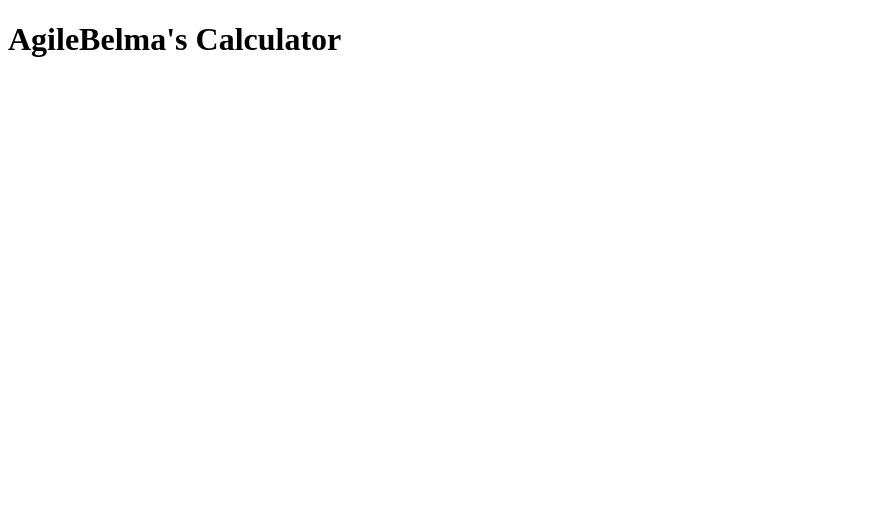
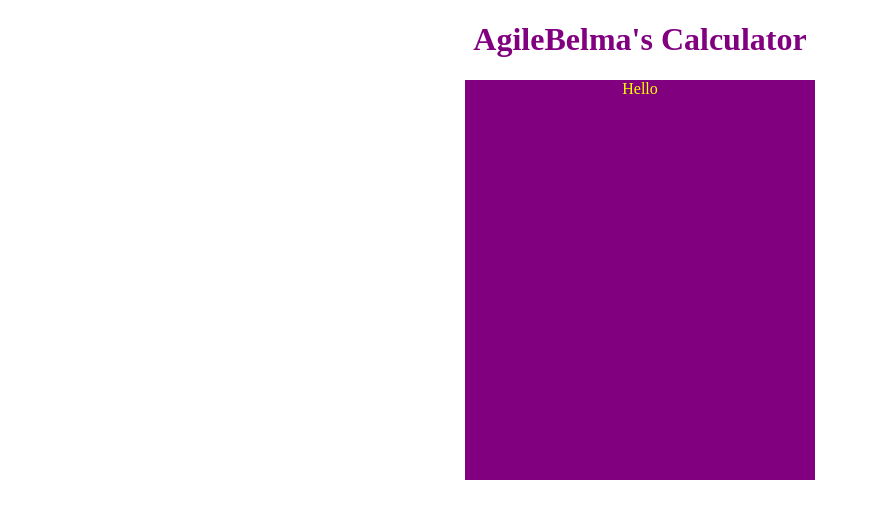
Before and after one commit to agilebelma/js-calculator, a plain HTML site: page index.html in a window 1280 px wide. Shown: the whole page, without its empty margins (0-870 px from the left). Drawn offline with Linux system fonts and the light colour scheme.

Commit message:
added styles to the frame

```diff
--- a/index.html
+++ b/index.html
@@ -1,16 +1,21 @@
 <!DOCTYPE html>
 <html lang="en">
+
 <head>
     <meta charset="UTF-8">
     <meta name="viewport" content="width=device-width, initial-scale=1.0">
     <meta http-equiv="X-UA-Compatible" content="ie=edge">
     <title>AgileBelma's Calculator</title>
+    <link rel="stylesheet" href="styles/style.css">
+    <!-- <script src="scripts/script.js"></script> -->
 </head>
+
 <body>
     <h1>AgileBelma's Calculator</h1>
     <div id="calculatorFrame">
-
+        Hello
     </div>
 
 </body>
+
 </html>
--- /dev/null
+++ b/styles/style.css
@@ -0,0 +1,13 @@
+h1 {
+    text-align: center;
+    color: purple;
+}
+
+#calculatorFrame {
+    margin: auto;
+    color: yellow;
+    background-color: purple;
+    width: 350px;
+    height: 400px;
+    text-align: center;
+}
```
